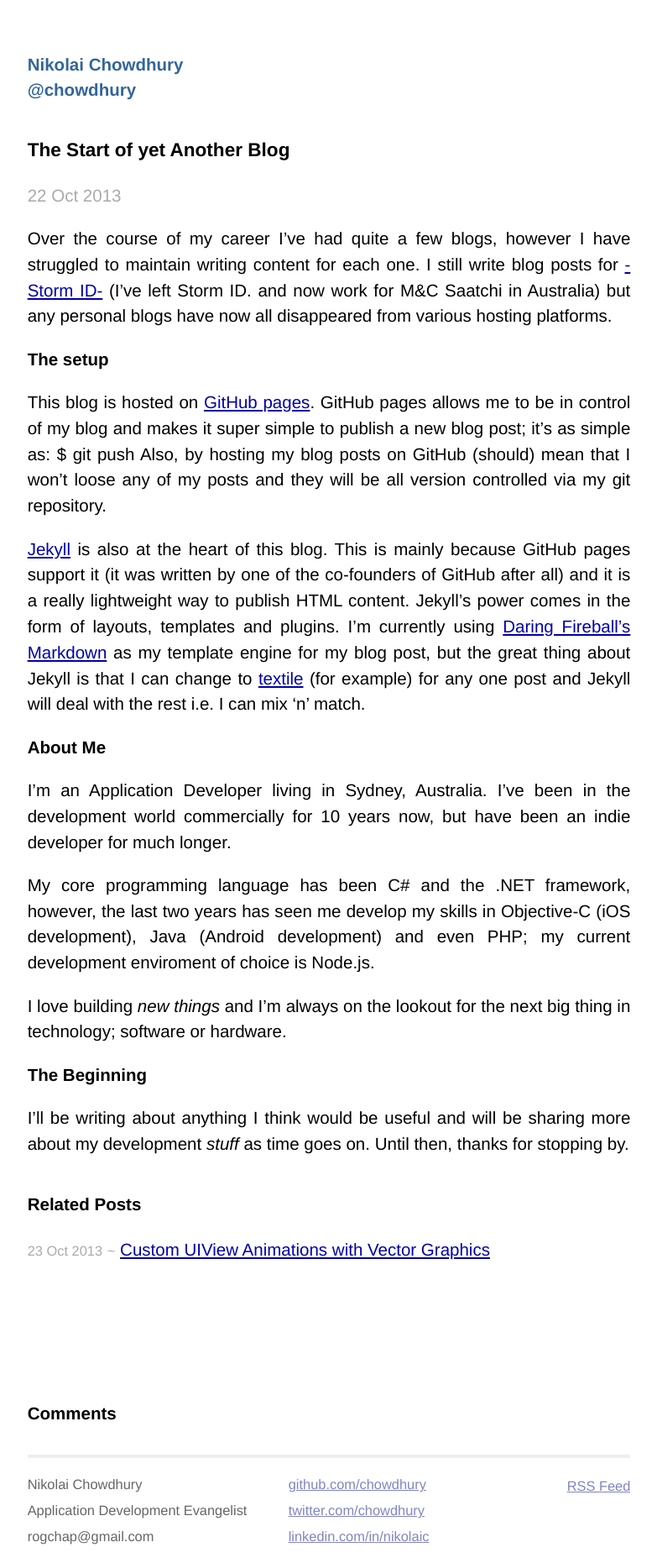
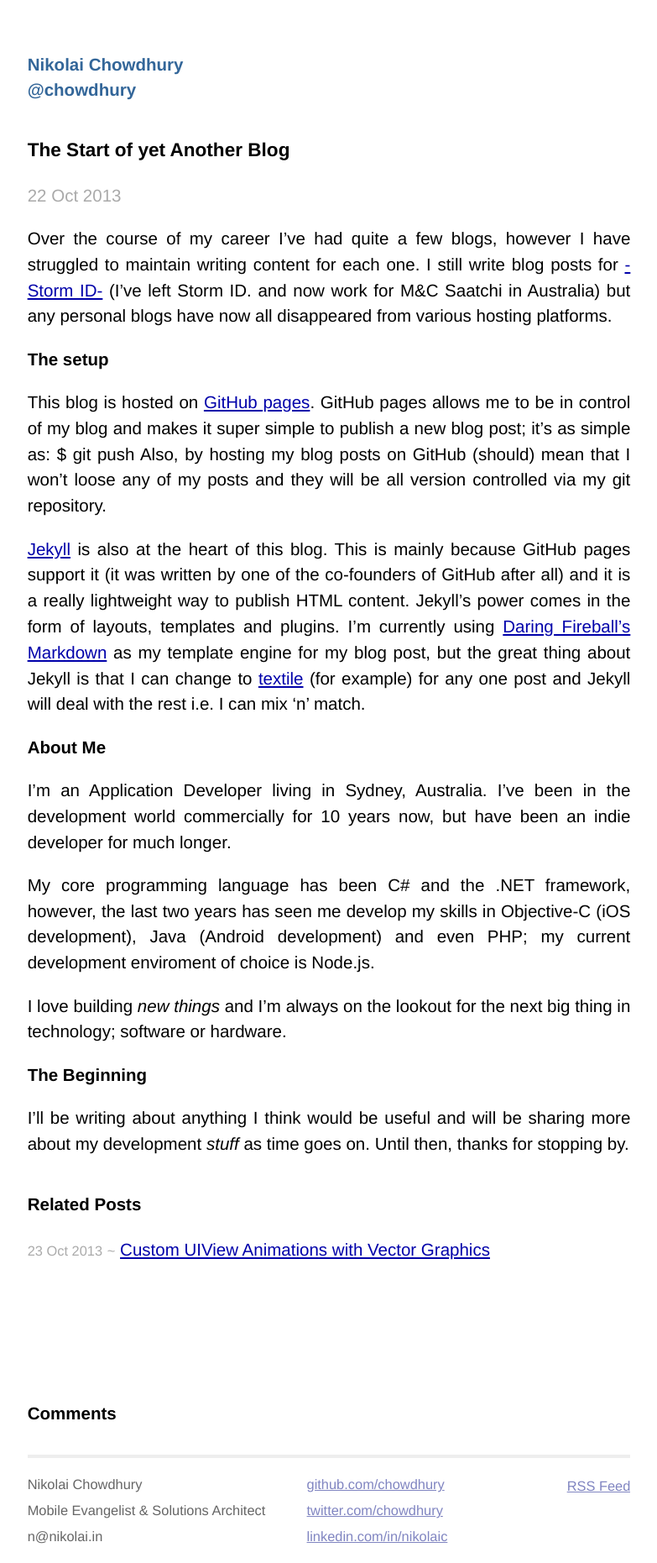
Before and after one commit to chowdhury/nikolai.in, a Jekyll site: the page built from _posts/2013-10-22-welcome-to-jekyll.md, in a window 1280 px wide. Shown: the whole page at 84% size, without its empty margins (248-1031 px from the left). Built offline with Jekyll 4.4.1, drawn with Linux system fonts in a browser that asks for light colours; comment, search, counter and statistics services are not loaded; some of the changed lines change nothing that is shown.

Commit message:
add'l initial changes

```diff
--- a/_layouts/default.html
+++ b/_layouts/default.html
@@ -18,8 +18,8 @@
 			<div class="contact">
 				<p>
 					Nikolai Chowdhury<br/>
-					Application Development Evangelist<br/>
-					&#114;&#111;&#103;&#99;&#104;&#97;&#112;&#64;&#103;&#109;&#97;&#105;&#108;&#46;&#99;&#111;&#109;
+					Mobile Evangelist &amp; Solutions Architect<br/>
+					&#110;&#064;&#110;&#105;&#107;&#111;&#108;&#097;&#105;&#046;&#105;&#110;
 				</p>
 			</div>
 			<div class="contact">
@@ -35,18 +35,16 @@
 		</div>
 	</div>
 
-    <script type="text/javascript">
-        var _gaq = _gaq || [];
-        var pluginUrl = '//www.google-analytics.com/plugins/ga/inpage_linkid.js';
-        _gaq.push(['_require', 'inpage_linkid', pluginUrl]);
-        _gaq.push(['_setAccount', 'UA-4155555-8']);
-        _gaq.push(['_trackPageview']);
+	<script>
+	  (function(i,s,o,g,r,a,m){i['GoogleAnalyticsObject']=r;i[r]=i[r]||function(){
+	  (i[r].q=i[r].q||[]).push(arguments)},i[r].l=1*new Date();a=s.createElement(o),
+	  m=s.getElementsByTagName(o)[0];a.async=1;a.src=g;m.parentNode.insertBefore(a,m)
+	  })(window,document,'script','//www.google-analytics.com/analytics.js','ga');
 
-        (function() {
-            var ga = document.createElement('script'); ga.type = 'text/javascript'; ga.async = true;
-            ga.src = ('https:' == document.location.protocol ? 'https://ssl' : 'http://www') + '.google-analytics.com/ga.js';
-            var s = document.getElementsByTagName('script')[0]; s.parentNode.insertBefore(ga, s);
-        })();
-    </script>
+	  ga('create', 'UA-1972655-21', 'nikolai.in');
+	  ga('send', 'pageview');
+
+	</script>
+
 </body>
 <html>
--- a/_layouts/post.html
+++ b/_layouts/post.html
@@ -26,15 +26,15 @@ layout: default
 
 
 <div class="ads">
-    <script async src="http://pagead2.googlesyndication.com/pagead/js/adsbygoogle.js"></script>
-    <!-- Leaderboard -->
-    <ins class="adsbygoogle"
-         style="display:inline-block;width:728px;height:90px"
-         data-ad-client="ca-pub-3092587044574000"
-         data-ad-slot="3996431372"></ins>
-    <script>
-        (adsbygoogle = window.adsbygoogle || []).push({});
-    </script>
+  <script async src="//pagead2.googlesyndication.com/pagead/js/adsbygoogle.js"></script>
+  <!-- nikolai.in post leaderboard -->
+  <ins class="adsbygoogle"
+       style="display:inline-block;width:728px;height:90px"
+       data-ad-client="ca-pub-1189427158739842"
+       data-ad-slot="4080163206"></ins>
+  <script>
+  (adsbygoogle = window.adsbygoogle || []).push({});
+  </script>
 </div>
 
 <div class="comments">
```
